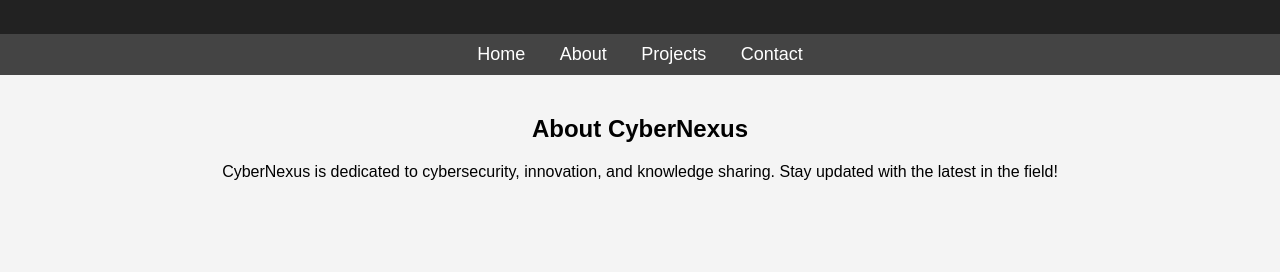
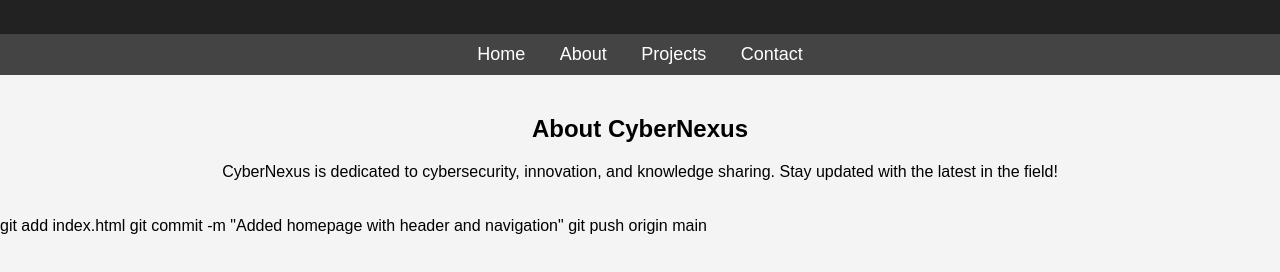
Before and after one commit to sabbir-ahmed3/portfolio-project, a plain HTML site: page index.html in a window 1280 px wide. Shown: the part 94-366 px from the top of the page. Drawn offline with Linux system fonts and the light colour scheme.

```diff
--- a/index.html
+++ b/index.html
@@ -58,3 +58,8 @@
 
 </body>
 </html>
+
+
+git add index.html
+git commit -m "Added homepage with header and navigation"
+git push origin main
```
